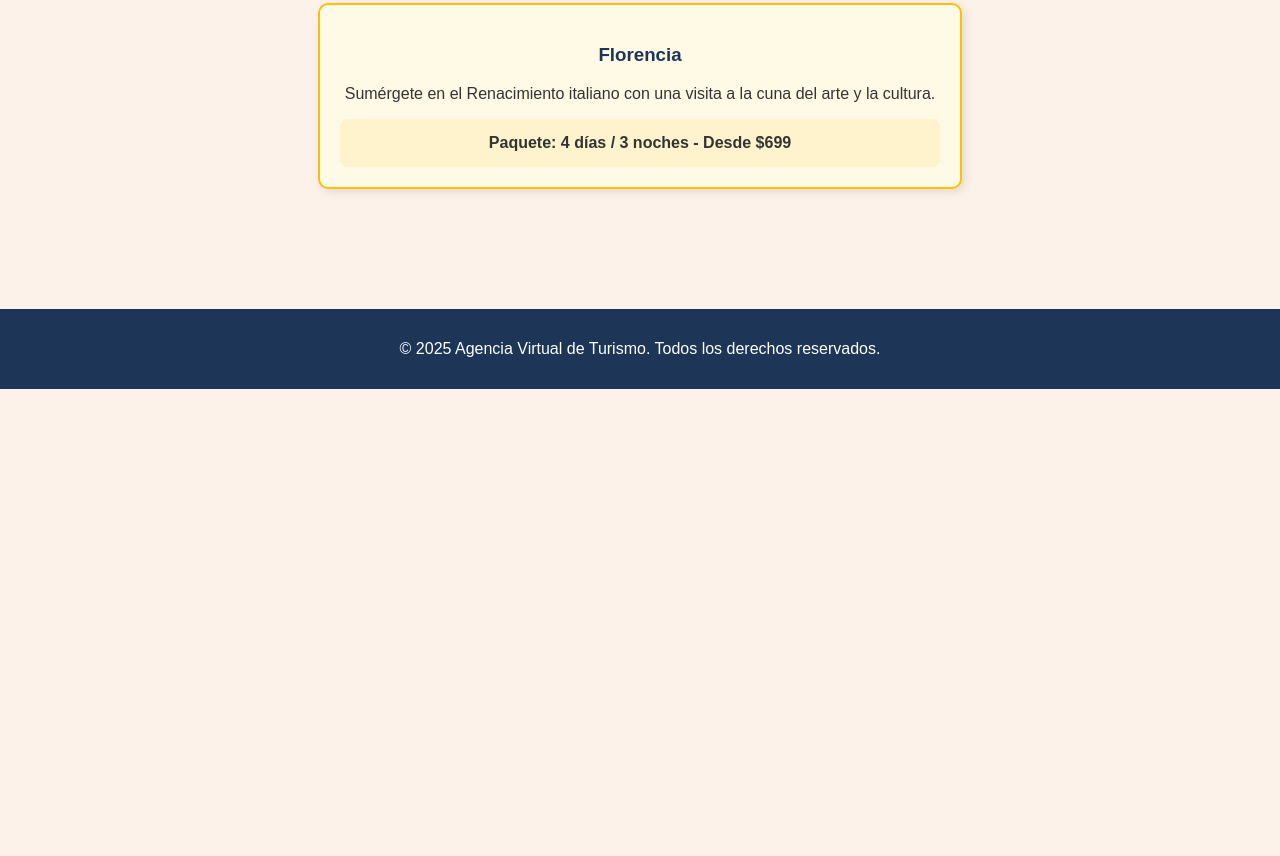
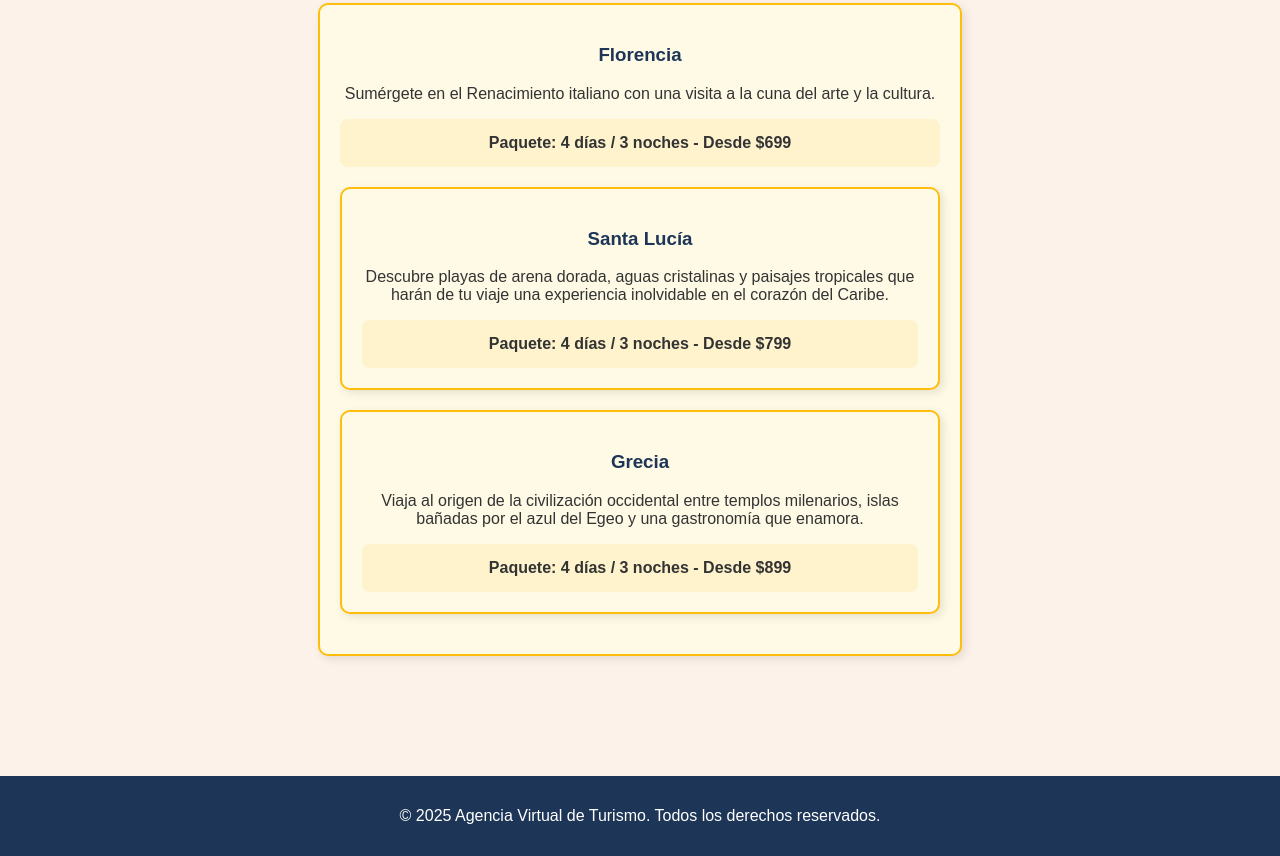
Before and after one commit to manuelaestrada99/lab3turismo, a plain HTML site: page index.html in a window 1280 px wide. Shown: the part 789-1645 px from the top of the page. Before the commit the page ends 1178 px from the top, so only its background shows below. Drawn offline with Linux system fonts and the light colour scheme.

Commit message:
Update index.html

```diff
--- a/index.html
+++ b/index.html
@@ -127,8 +127,8 @@
                 <li><a href="index.html">Inicio</a></li>
                 <li><a href="roma.html">Roma</a></li>
                 <li><a href="florencia.html">Florencia</a></li>
-                  <li><a href="ISLAS SAN LUIS.html">Roma</a></li>
-                <li><a href="grecia.html">Florencia</a></li>
+                  <li><a href="ISLAS SAN LUIS.html">Santa lucia</a></li>
+                <li><a href="grecia.html">Grecia</a></li>
             </ul>
         </nav>
     </header>
@@ -154,7 +154,20 @@
                 <h3><a href="florencia.html">Florencia</a></h3>
                 <p>Sumérgete en el Renacimiento italiano con una visita a la cuna del arte y la cultura.</p>
                 <div class="paquete">Paquete: 4 días / 3 noches - Desde <strong>$699</strong></div>
-            </div>
+           <div class="destino">
+   <h3><a href="ISLAS SAN LUIS.HTML">Santa Lucía</a></h3>
+   <p>Descubre playas de arena dorada, aguas cristalinas y paisajes tropicales que
+   harán de tu viaje una experiencia inolvidable en el corazón del Caribe.</p>
+   <div class="paquete">Paquete: 4 días / 3 noches - Desde <strong>$799</strong></div>
+</div>
+
+<div class="destino">
+   <h3><a href="grecia.html">Grecia</a></h3>
+   <p>Viaja al origen de la civilización occidental entre templos milenarios,
+   islas bañadas por el azul del Egeo y una gastronomía que enamora.</p>
+   <div class="paquete">Paquete: 4 días / 3 noches - Desde <strong>$899</strong></div>
+</div>
+
         </section>
     </main>
 
```
